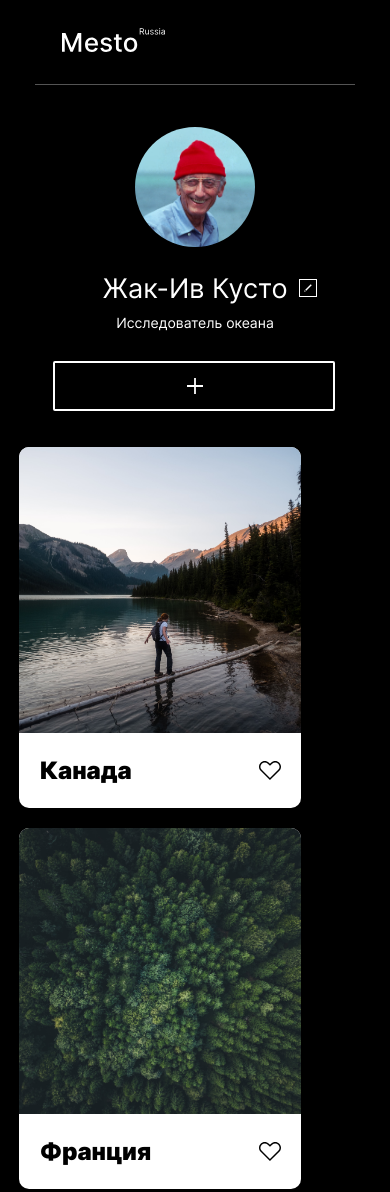
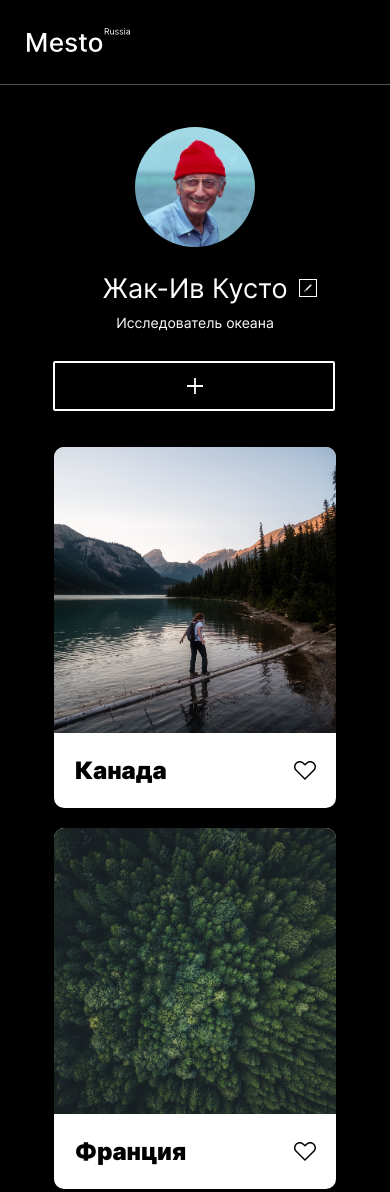
Before and after one commit to IlyaKotkov/mesto, a plain HTML site: page index.html in a window 390 px wide. Shown: the top 1192 px of the page. Drawn offline with Linux system fonts and the light colour scheme.

Commit message:
Исправить ошибки

```diff
--- a/blocks/element/__likeButton/element__likeButton.css
+++ b/blocks/element/__likeButton/element__likeButton.css
@@ -10,6 +10,7 @@
     background-image: url(../../../images/heart.svg);
     transition: opacity .82s linear;
     opacity: 1;
+    background-repeat: no-repeat;
 }
 
 .element__likeButton:hover {
--- a/blocks/element/element.css
+++ b/blocks/element/element.css
@@ -1,5 +1,5 @@
 .element {
-    margin: 0;
+    margin: 0 auto;
     padding: 0;
     border-radius: 10px;
     background-color: white;
--- a/blocks/elements/elements.css
+++ b/blocks/elements/elements.css
@@ -26,7 +26,13 @@
 @media screen and (max-width: 767px) {
     .elements {
         grid-template-columns: repeat(1, 1fr);
-        width: calc(100% - 2*19px);
+        width: 100%;
         margin-top: 36px;
     }
 }
+
+@media screen and (max-width: 550px) {
+    .elements {
+    max-width: 400px;
+}
+}
--- a/blocks/header/header.css
+++ b/blocks/header/header.css
@@ -15,7 +15,6 @@
 
 @media screen and (max-width: 767px) {
     .header {
-        max-width: 320px;
         min-height: 56px;
         width: 100%;
         margin-top: 28px;
```
Also changed, not shown: README.md.
